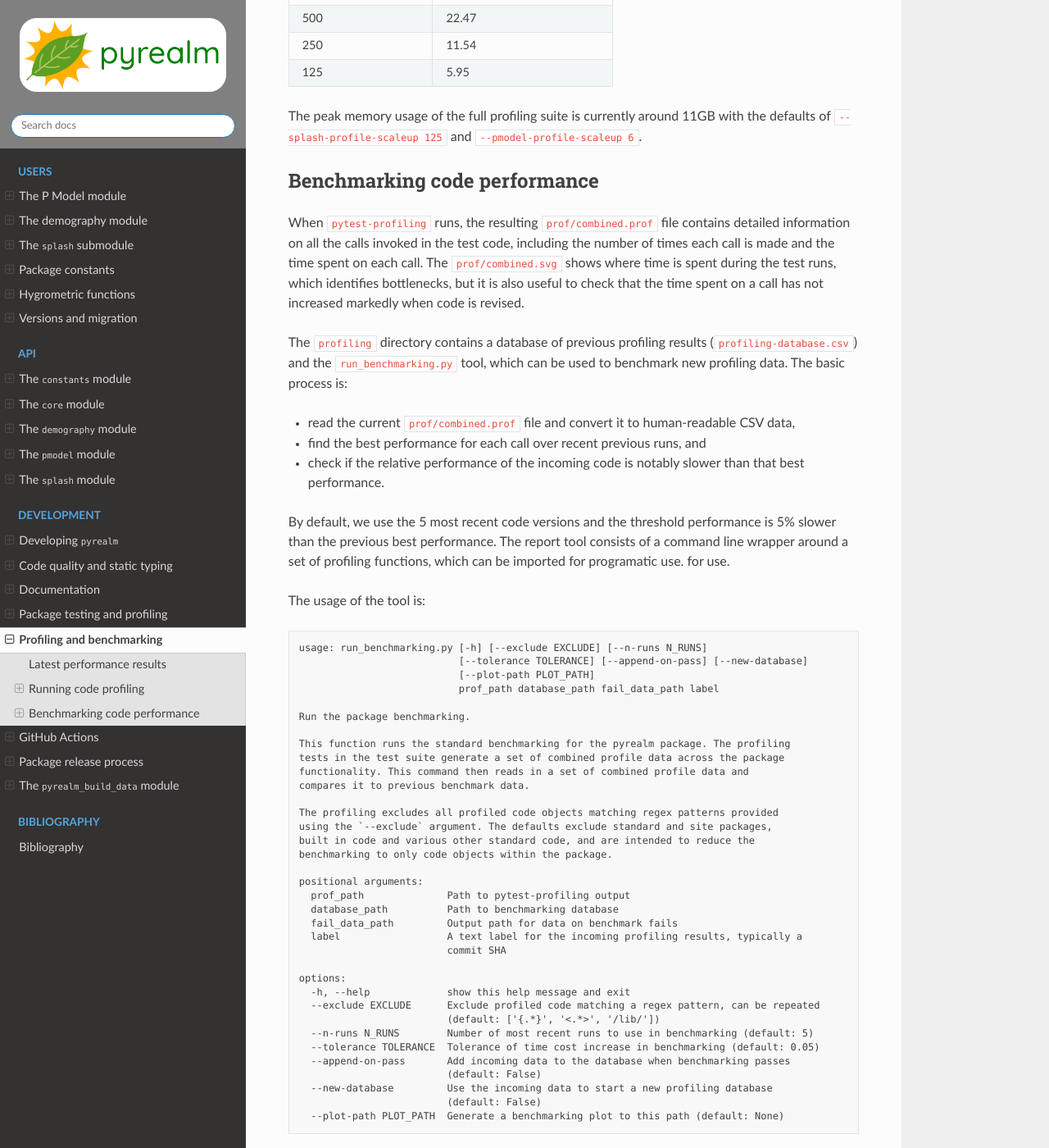
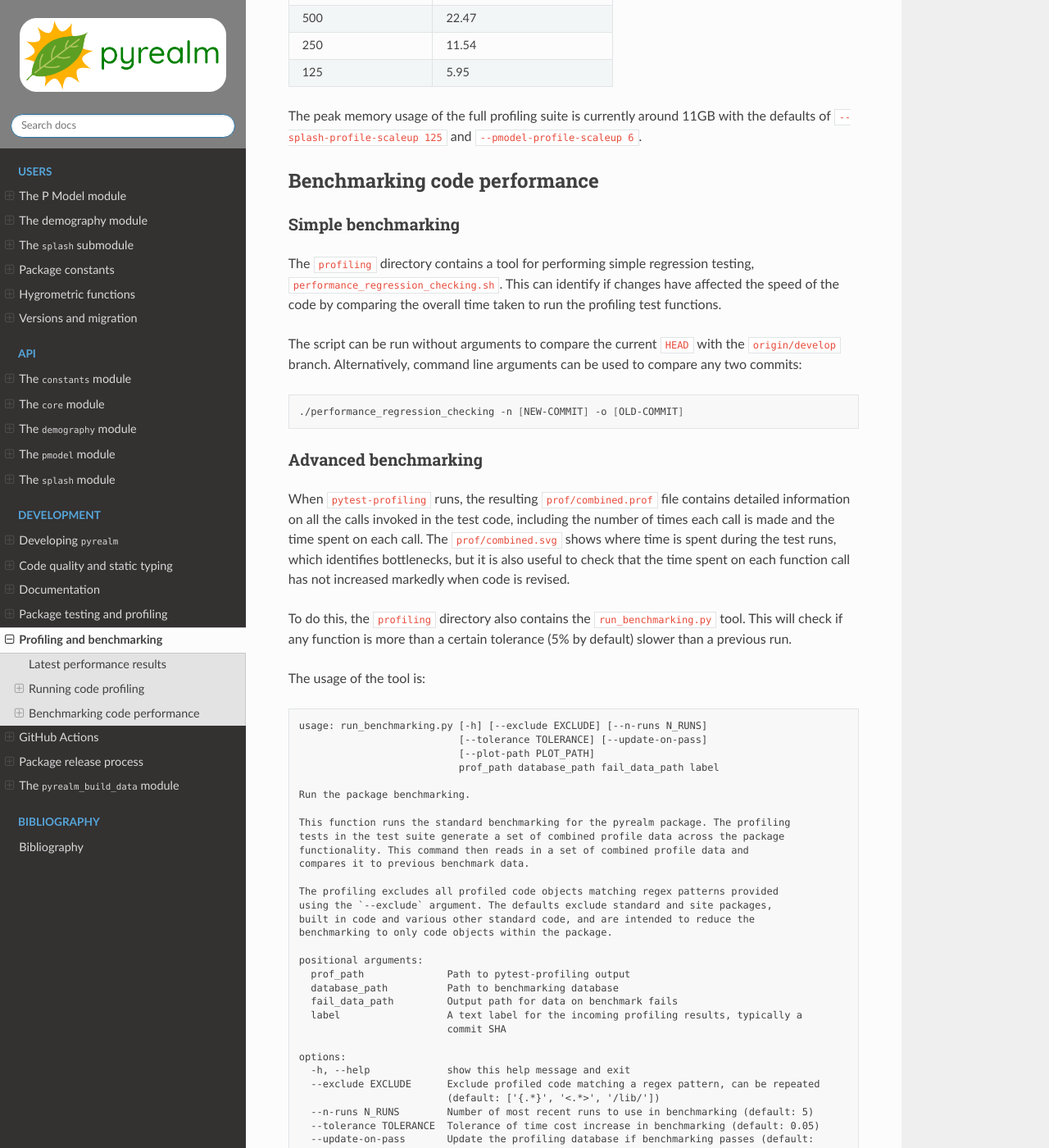
Before and after one commit to ImperialCollegeLondon/pyrealm, a Sphinx documentation site: the page built from docs/source/development/profiling_and_benchmarking.md, in a window 1280 px wide and 1400 px high, scrolled down 2717 px. Shown: the whole window at 82% size. Built offline with Sphinx 7.4.7 and the Read the Docs theme 3.1.0, drawn with Linux system fonts in a browser that asks for light colours; some of the changed text lies outside the part shown.

Commit message:
Updated the documentation for benchmarking
- Added details for simple benchmarking
- Removed outdated CI information for the advanced benchmarking
- Added workflow on how to run the advanced benchmarking by first
  creating the database file.

````diff
--- a/docs/source/development/profiling_and_benchmarking.md
+++ b/docs/source/development/profiling_and_benchmarking.md
@@ -137,31 +137,39 @@
 
 ## Benchmarking code performance
 
+### Simple benchmarking
+
+The `profiling` directory contains a tool for performing simple regression testing,
+`performance_regression_checking.sh`. This can identify if changes have affected the
+speed of the code by comparing the overall time taken to run the profiling test
+functions.
+
+The script can be run without arguments to compare the current `HEAD` with the
+`origin/develop` branch. Alternatively, command line arguments can be used to compare
+any two commits:
+
+```bash
+./performance_regression_checking -n [NEW-COMMIT] -o [OLD-COMMIT]
+```
+
+### Advanced benchmarking
+
 When `pytest-profiling` runs, the resulting `prof/combined.prof` file contains detailed
 information on all the calls invoked in the test code, including the number of times
 each call is made and the time spent on each call. The `prof/combined.svg` shows where
 time is spent during the test runs, which identifies bottlenecks, but it is also useful
-to check that the time spent on a call has not increased markedly when code is revised.
+to check that the time spent on each function call has not increased markedly when code
+is revised.
 
-The `profiling` directory contains a database of previous profiling results
-(`profiling-database.csv`) and the `run_benchmarking.py` tool, which can be used to
-benchmark new profiling data. The basic process is:
-
-* read the current `prof/combined.prof` file and convert it to human-readable CSV data,
-* find the best performance for each call over recent previous runs, and
-* check if the relative performance of the incoming code is notably slower than that
-  best performance.
-
-By default, we use the 5 most recent code versions and the threshold performance is 5%
-slower than the previous best performance. The report tool consists of a command line
-wrapper around a set of profiling functions, which can be imported for programatic use.
-for use.
+To do this, the `profiling` directory also contains the `run_benchmarking.py` tool. This
+will check if any function is more than a certain tolerance (5% by default) slower than
+a previous run.
 
 The usage of the tool is:
 
 ```text
 usage: run_benchmarking.py [-h] [--exclude EXCLUDE] [--n-runs N_RUNS]
-                           [--tolerance TOLERANCE] [--append-on-pass] [--new-database]
+                           [--tolerance TOLERANCE] [--update-on-pass]
                            [--plot-path PLOT_PATH]
                            prof_path database_path fail_data_path label
 
@@ -190,95 +198,71 @@
                          (default: ['{.*}', '<.*>', '/lib/'])
   --n-runs N_RUNS        Number of most recent runs to use in benchmarking (default: 5)
   --tolerance TOLERANCE  Tolerance of time cost increase in benchmarking (default: 0.05)
-  --append-on-pass       Add incoming data to the database when benchmarking passes
-                         (default: False)
-  --new-database         Use the incoming data to start a new profiling database
-                         (default: False)
+  --update-on-pass       Update the profiling database if benchmarking passes (default:
+                         False)
   --plot-path PLOT_PATH  Generate a benchmarking plot to this path (default: None)
 ```
 
-### Manual benchmarking
+To perform the comparison it is necessary to first generate a performance database for
+at least one previous version. This is likely to be `origin/develop` for incorporating
+changes. The workflow is therefore:
 
-Once you have run the `pytest-profiling` test suite and generated `prof/combined.prof`
-for some new code, you can run the following code to benchmark those results. In the
-code below, `incoming` is used as a label for the new code, but it is more useful to use
-the commit SHA to identify the profiled code more explicitly. The SHA is a unique hash
-calculated from summary information for each commit. The SHA is 40 characters long (e.g.
-`4413a1954447497ee8a236eb447520646437519f`), but is usually truncated to the first 7
-characters (`4413a19`): this can be shown for the last commit using
-`git rev-parse --short HEAD`.
+* Checkout the previous commit to be used for comparison: `git checkout origin/develop`
 
-```bash
-poetry run python profiling/run_benchmarking.py \
-       prof/combined.prof profiling/profiling-database.csv \
-       profiling/benchmark-fails.csv incoming
-```
+* Perform the profiling: `poetry run pytest --profile -m "profiling"`
 
-This command will run the benchmark checks and print a success or failure message to the
-screen. If the benchmarking fails, then the file `benchmark-fails.csv` will be created
-and will contain the incoming and database performance data for all processes that have
-failed benchmarks. You can alter the benchmark tolerance and number of most recent
-versions used for comparison, and also generate a plot of relative performance.
+* Run `run_benchmarking.py` to generate the performance database,
+  `profiling/profiling-database.csv` (Remove it first if it already exists).
 
-```bash
-poetry run python profiling/run_benchmarking.py \
-       prof/combined.prof profiling/profiling-database.csv \
-       profiling/benchmark-fails.csv incoming \
-       --n-runs 4 --tolerance 0.06 \
-       --plot-path profiling/performance-plot.png
-```
+  ```bash
+  poetry run python profiling/run_benchmarking.py \
+         prof/combined.prof profiling/profiling-database.csv \
+         profiling/benchmark-fails.csv PREVIOUS
+  ```
 
-If benchmarking passes, the incoming data _can_ be added to the main
-`profiling-database.csv` database using the `--update-on-pass` option, but this database
-should generally **only be updated by the continuous integration process** . If you do
-want to compare profiles for multiple local versions of code, you can provide a new path
-and this will be used to create a separate local database. The `--update-on-pass` option
-can then be used to add data to that local file for testing purposes.
+* Return to the commit to be benchmarked: `git checkout -`
 
-```bash
-poetry run python profiling/run_benchmarking.py \
-       prof/combined.prof profiling/local-database.csv \
-       profiling/benchmark-fails.csv incoming
-```
+* Perform the profiling: `poetry run pytest --profile -m "profiling"`
 
-### Continuous integration benchmarking
+* Re-run `run_benchmarking.py` to benchmark the new code.
 
-The continuous integration process runs the profiling test suite and then runs the
-benchmarking with the following settings, where `8c2cbfe` is the commit SHA of the code
-being profiled and using the default number of previous runs (5) and tolerance (0.05):
+  ```bash
+  poetry run python profiling/run_benchmarking.py \
+         prof/combined.prof profiling/profiling-database.csv \
+         profiling/benchmark-fails.csv INCOMING \
+         --plot-path profiling/performance-plot.png
+  ```
 
-```bash
-poetry run python profiling/run_benchmarking.py \
-       prof/combined.prof profiling/profiling-database.csv \
-       profiling/benchmark-fails.csv 8c2cbfe \
-       --plot-path profiling/performance-plot.png --update-on-pass
-```
+* Check the results to see if the relative performance of the incoming code is notably
+  slower than the previous performance.
 
-The continuous integration process automatically commits the results of benchmarking
-into the repository. If the benchmarking **passes**, these commits will be:
+The second call to `run_benchmarking.py` will run the benchmark checks and print a
+success or failure message to the screen depending upon if any functions have increased
+by more than the tolerance.  It will also create `performance-plot.png` which shows how
+the relative performance of each function has changed, and highlights any functions
+which have slowed down by more than the tolerance.  If the benchmarking fails, then the
+file `benchmark-fails.csv` is created, containing the incoming and database performance
+data for all processes that have failed benchmarks.
 
-* an update to `profiling/profiling-database.csv` to add the new performance data,
-* a new version of `profiling/performance-plot.png`, and
-* a copy of the call graph generated by profiling (`prof/combined.svg` is copied to
-  `profiling/call-graph.svg`)
+In the above code `PREVIOUS` and `INCOMING` are used as labels for the old and new
+code, respectively. But it can be more useful to use the commit SHA to identify the
+profiled code more explicitly. The SHA is a unique hash calculated from summary
+information for each commit. The SHA is 40 characters long, but is usually truncated to
+the first 7 characters. This can be shown for the last commit using `git rev-parse
+--short HEAD`.
 
-If the benchmarking **fails**, two files are updated to identify the processes
-responsible for the failure:
-
-* a new version of `profiling/performance-plot.png` to help see what has failed.
-* an update to `profiling/benchmark-fails.csv`, which gives data on the failed process
-  and recent versions it has been compared to.
-
-### Resolving failed benchmarking
+#### Resolving failed benchmarking
 
 If benchmarking fails then the incoming code has introduced possibly troublesome
 performance issues. If the code can be made more efficient, then submit commits to fix
-the performance, which will re-run the CI process and benchmarking.
+the performance and re-run the benchmarking.
 
-However, if the code cannot be made more efficient, or does something new that is
-inherently more time-consuming, then the `profiling-database.csv` can be updated to
-exclude performance targets that are now expected to fail. Find the rows in the database
-for the most recent 5 versions for the failing code and change the `ignore_result` field
-to `True` if that row sets an unachievable target for the new code. You should also
-provide a brief comment in the `ignore_justification` field to explain which commit is
-being passed as a result and why.
+### Updating performance results
+
+The results shown [above](#latest-performance-results) can be updated by:
+
+* Copying the call graph generated by profiling (`prof/combined.svg`) to
+  `profiling/call-graph.svg`
+
+* Committing the new version of `profiling/performance-plot.png` to show what has
+  changed.
````
Also changed, not shown: other parts of docs/source/development/profiling_and_benchmarking.md (+1 -1 lines).
